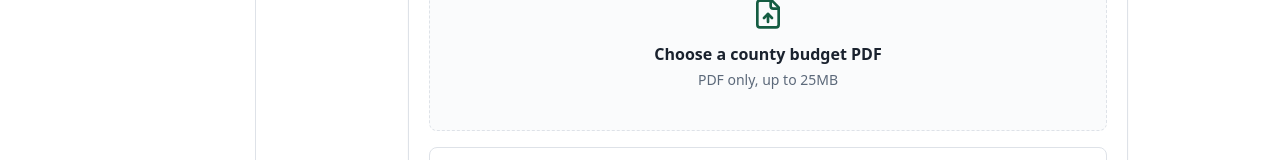
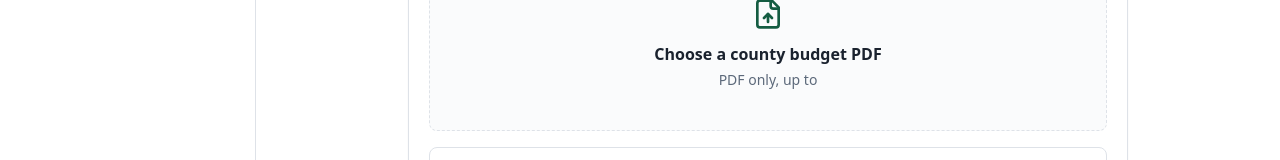
Before and after one commit to brucemwendwa/The-County-Budget-Watchdog, a Next.js app: page /upload in a window 1280 px wide. Shown: the part 360-520 px from the top of the page. Built offline with nearby package versions, Linux system fonts and the light colour scheme.

Commit message:
Refactor PDF upload limits: use constants for max size and error message

```diff
--- a/components/upload-panel.tsx
+++ b/components/upload-panel.tsx
@@ -10,8 +10,7 @@ import { Card, CardContent, CardDescription, CardHeader, CardTitle } from "@/com
 import { Select } from "@/components/ui/select";
 import { FINANCIAL_YEARS } from "@/lib/kenya";
 import { DOCUMENT_TYPE_LABELS, type ExtractionResult } from "@/lib/types";
-
-const MAX_PDF_BYTES = 25 * 1024 * 1024;
+import { MAX_PDF_BYTES, MAX_PDF_ERROR, MAX_PDF_LABEL } from "@/lib/upload-limits";
 
 /**
  * Uploads a budget PDF and shows what the pipeline actually managed to read.
@@ -39,7 +38,7 @@ export function UploadPanel() {
   async function upload() {
     if (!file) return;
     if (file.size > MAX_PDF_BYTES) {
-      setError("PDF must be 25MB or smaller.");
+      setError(MAX_PDF_ERROR);
       return;
     }
 
@@ -83,7 +82,7 @@ export function UploadPanel() {
           <label className="flex cursor-pointer flex-col items-center justify-center rounded-lg border border-dashed bg-muted/40 px-4 py-10 text-center transition-colors hover:border-primary/40 hover:bg-accent/40">
             <FileUp className="h-8 w-8 text-primary" aria-hidden />
             <span className="mt-3 font-semibold">{file ? file.name : "Choose a county budget PDF"}</span>
-            <span className="mt-1 text-sm text-muted-foreground">PDF only, up to 25MB</span>
+            <span className="mt-1 text-sm text-muted-foreground">PDF only, up to {MAX_PDF_LABEL}</span>
             <input className="sr-only" type="file" accept="application/pdf" onChange={onFileChange} />
           </label>
 
```
